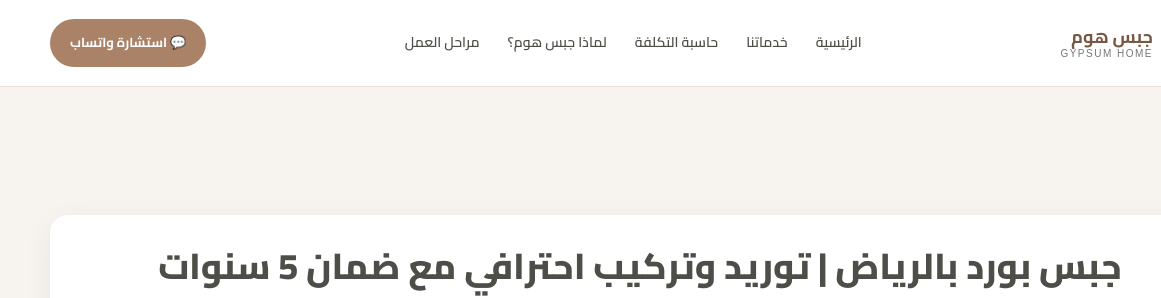
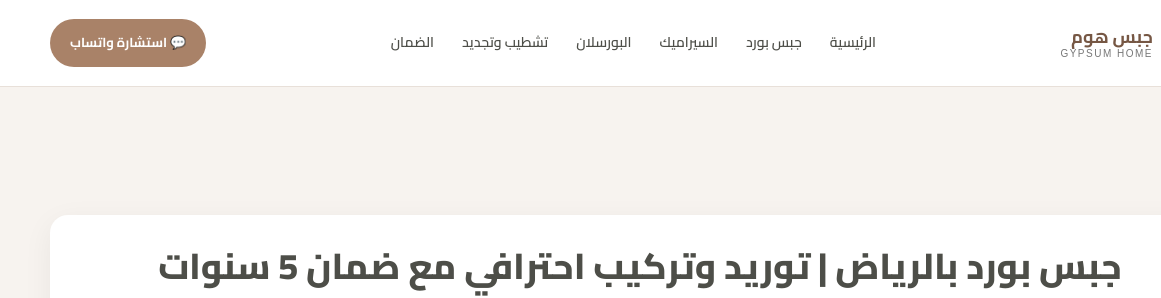
Before and after one commit to rawasikhbusiness-cyber/gypsum-home-website, a website: page index.html in a window 1280 px wide. Shown: the top 298 px of the page, 0-1161 px from the left. Drawn offline with Linux system fonts and the light colour scheme.

Commit message:
Update index.html

```diff
--- a/index.html
+++ b/index.html
@@ -1783,24 +1783,28 @@
 
      <nav>
 
-            <a href="#home">
+    <a href="index.html">
         الرئيسية
     </a>
 
-            <a href="#services">
-                خدماتنا
+    <a href="gypsum-board-riyadh.html">
+        جبس بورد
     </a>
 
-            <a href="#calculator">
-                حاسبة التكلفة
+    <a href="ceramic-installation-riyadh.html">
+        السيراميك
     </a>
 
-            <a href="#why">
-                لماذا جبس هوم؟
+    <a href="porcelain-installation-riyadh.html">
+        البورسلان
     </a>
 
-            <a href="#workflow">
-                مراحل العمل
+    <a href="villa-renovation-finishing-riyadh.html">
+        تشطيب وتجديد
+    </a>
+
+    <a href="warranty.html">
+        الضمان
     </a>
 
 </nav>
```
Lines whose indentation alone changed are shown as unchanged.
